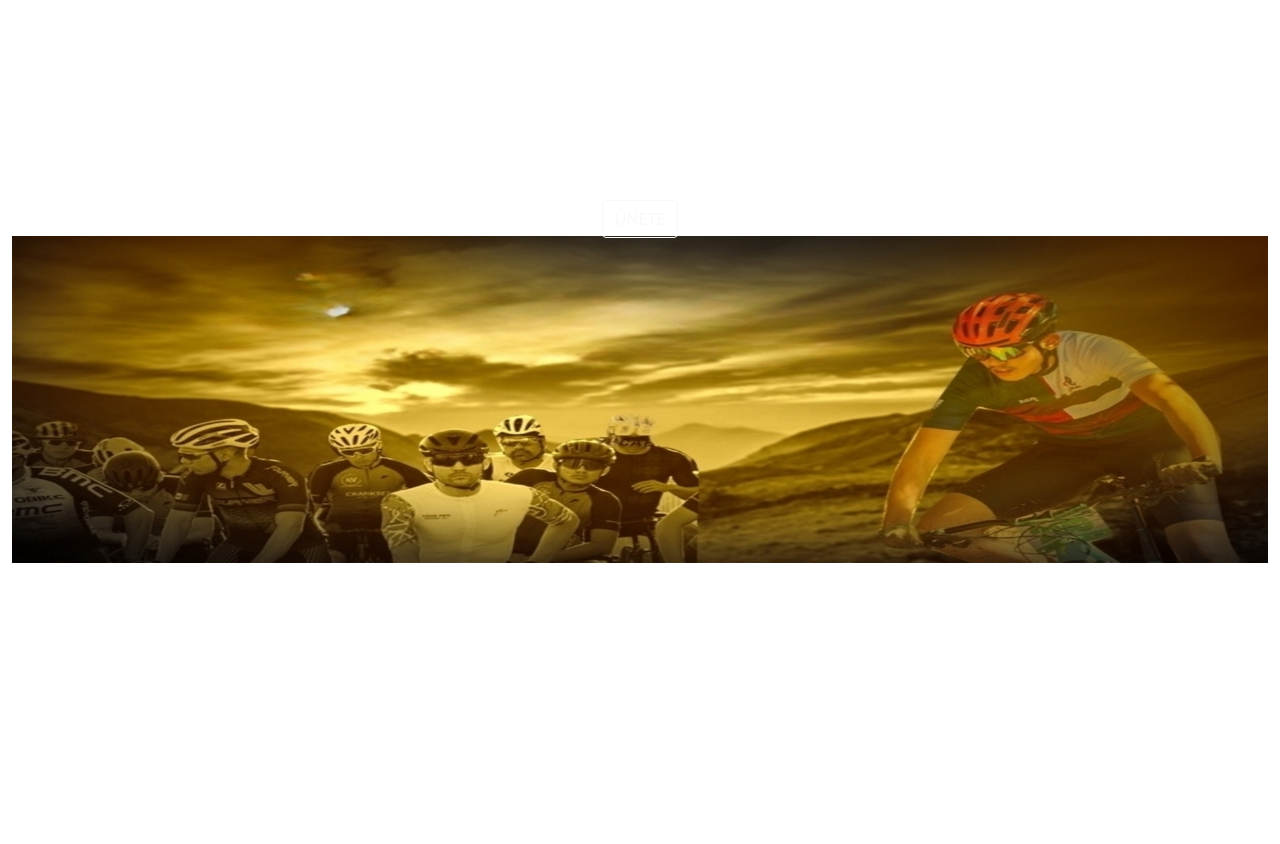
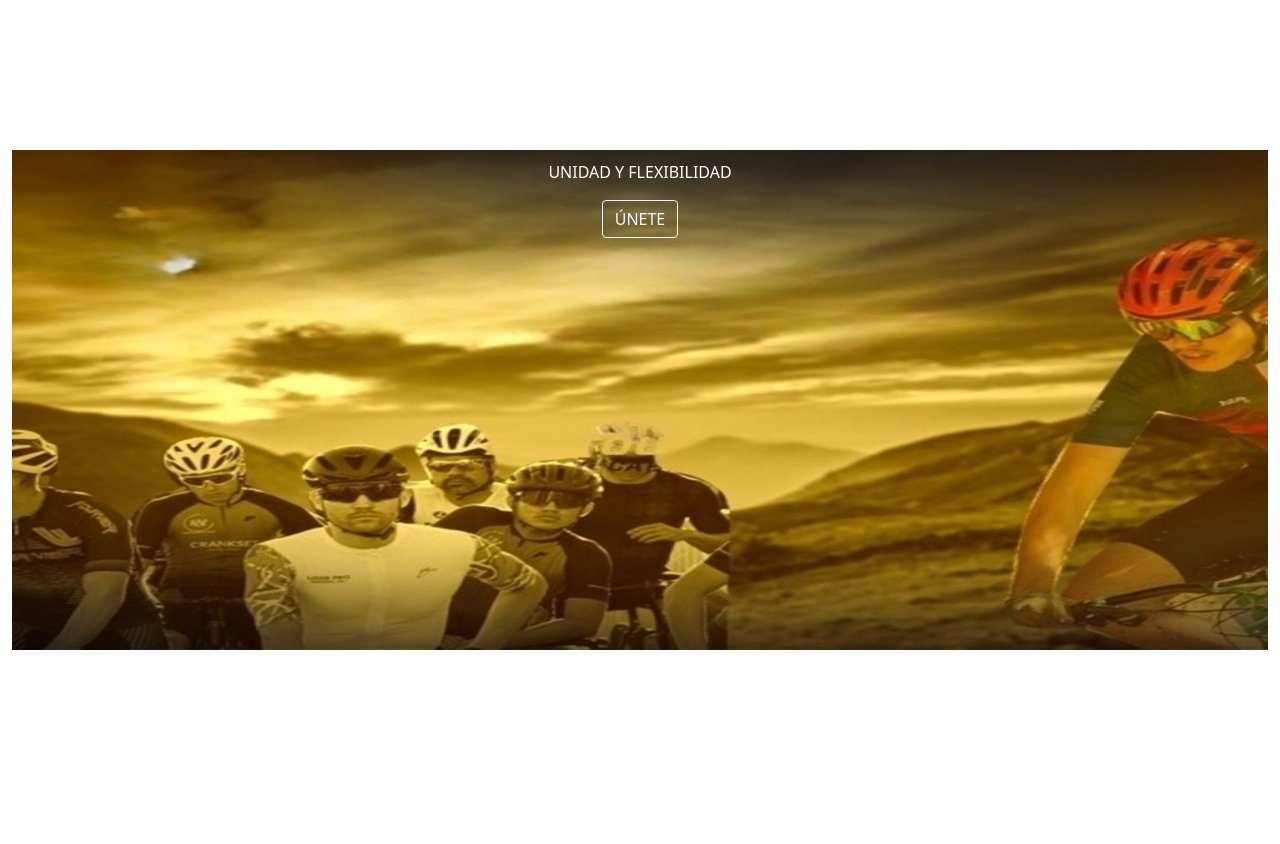
Before and after one commit to Mazter707/https---github.com-Mazter707-virgilio, a PHP site: page / in a window 1280 px wide. Shown: the part 68-912 px from the top of the page. Run offline with PHP 8.4, Linux system fonts and the light colour scheme.

Commit message:
custom e index optimizados

```diff
--- a/custom.css
+++ b/custom.css
@@ -1,11 +1,7 @@
 .fondo {
     background-image: url(./assets/img/portada-transformed.jpeg);
+
+    background-position: center;
+    background-repeat: no-repeat;
     height: 100vh;
-    background-repeat: no-repeat;
-    background-position: center;
-    background-size: 100% auto;
 }
-
-.btn-transformed{
-    background-color: transparent !important;
-}
--- a/index.php
+++ b/index.php
@@ -5,19 +5,15 @@
 <div class="container-fluid">
 
             <!-- Background image -->
-<div class=" fondo p-5 text-center shadow-1-strong rounded mb-3 text-white">
+<div class="container-fluid fondo p-5 text-center shadow-1-strong rounded mb-3 text-white">
 
-    <div class="d-flex justify-content-center align-items-center";>
-      <h1 class="mb-3 h2 display-1">laliga</h1>
-    </div>
-    <div class="d-flex justify-content-center align-items-center";>
+    <h1 class="mb-3 h2 display-1">laliga</h1>
+
       <p>
-        UNIDAD Y FLEXIBILIDAD
+      UNIDAD Y FLEXIBILIDAD
       </p>
-    </div>
-    <div class="d-flex justify-content-center align-items-center";>
-      <a href="https://liga.nettual.com/registro.php" class="btn btn-outline-light">ÚNETE</a>
-    </div>
+
+    <a href="https://liga.nettual.com/registro.php" class="btn btn-outline-light">ÚNETE</a>
 
 </div>
 <!-- Background image -->
```
